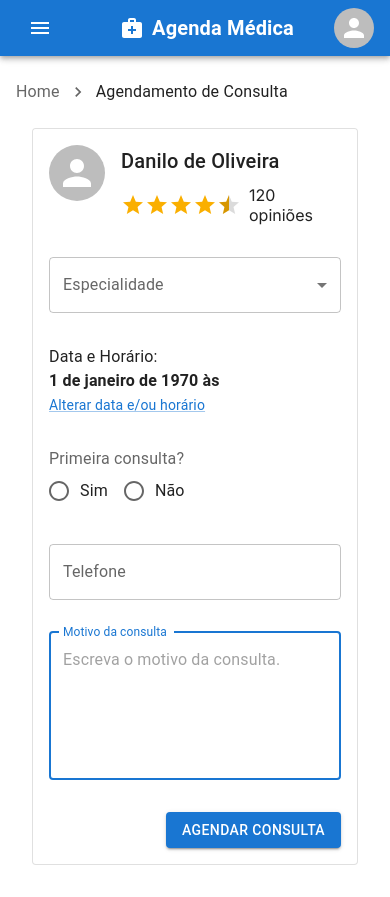
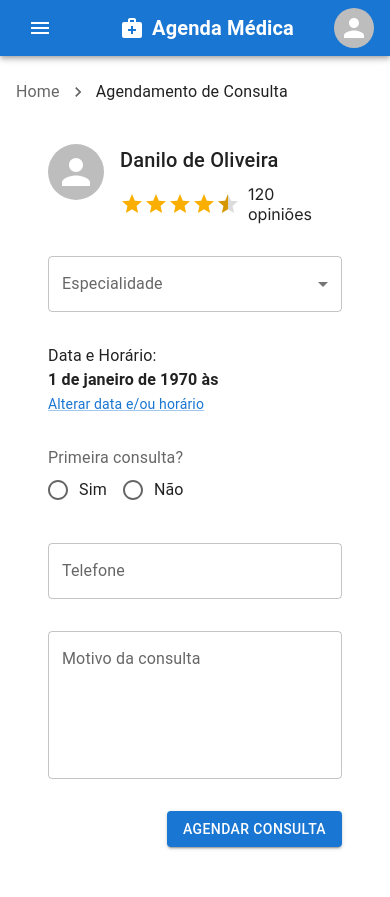
Before and after one commit to DaniloSI/agenda-medica, a Next.js app: page /booking/1 in a window 390 px wide. Built offline with nearby package versions, Linux system fonts and the light colour scheme.

Commit message:
Ajustes de layout para mobile

```diff
--- a/src/app/booking/[id]/BookingForm.tsx
+++ b/src/app/booking/[id]/BookingForm.tsx
@@ -76,8 +76,9 @@ export default function BookingForm() {
 
   return (
     <form
-      onSubmit={() => {
-        handleSubmit(onSubmit);
+      onSubmit={(e) => {
+        e.preventDefault();
+        handleSubmit(onSubmit)(e);
       }}
     >
       <Grid container p={2} rowSpacing={4}>
@@ -182,7 +183,6 @@ export default function BookingForm() {
             rows={5}
             placeholder="Escreva o motivo da consulta."
             fullWidth
-            focused
             {...register('appointmentReason')}
             error={!!errors.appointmentReason}
             helperText={errors.appointmentReason?.message}
--- a/src/app/booking/[id]/page.tsx
+++ b/src/app/booking/[id]/page.tsx
@@ -7,6 +7,7 @@ import ProfessionalContext from '@/contexts/ProfessionalContext';
 import professionals from '@/mocks/professionals.json';
 import { useMemo } from 'react';
 import { Professional } from '@/types';
+import useScreen from '@/hooks/useScreen';
 import CardProfessional from '../CardProfessional';
 import BookingForm from './BookingForm';
 
@@ -15,6 +16,7 @@ type BookingProps = {
 };
 
 export default function Booking({ params: { id } }: BookingProps) {
+  const { isMobile } = useScreen();
   const professional = useMemo(
     () => ({
       ...professionals[parseInt(id, 10) - 1],
@@ -27,8 +29,8 @@ export default function Booking({ params: { id } }: BookingProps) {
     <Container maxWidth="lg" component="main" sx={{ pb: 4 }}>
       <Breadcrumbs />
 
-      <Container maxWidth="sm">
-        <Paper variant="outlined">
+      <Container maxWidth={isMobile ? 'lg' : 'sm'}>
+        <Paper variant={isMobile ? 'elevation' : 'outlined'} elevation={0}>
           <ProfessionalContext.Provider value={professional}>
             <CardProfessional basic />
             <BookingForm />
--- /dev/null
+++ b/src/hooks/useScreen.ts
@@ -0,0 +1,8 @@
+import { useMediaQuery, useTheme } from '@mui/material';
+
+export default function useScreen() {
+  const theme = useTheme();
+  const isMobile = useMediaQuery(theme.breakpoints.down('md'));
+
+  return { isMobile };
+}
```
